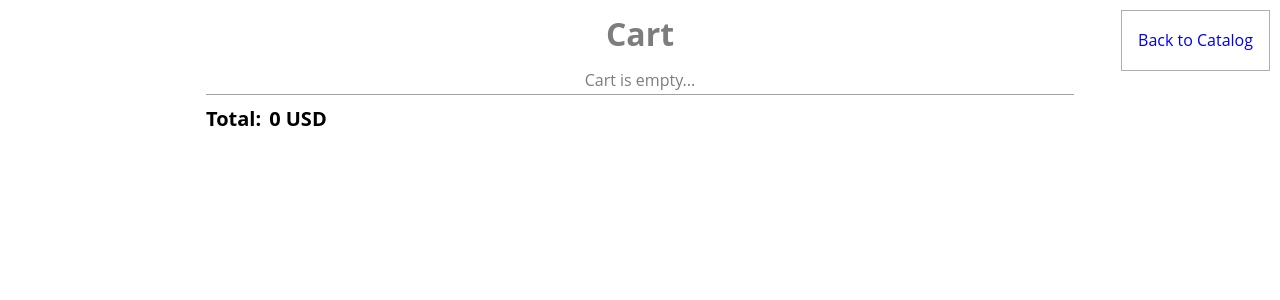
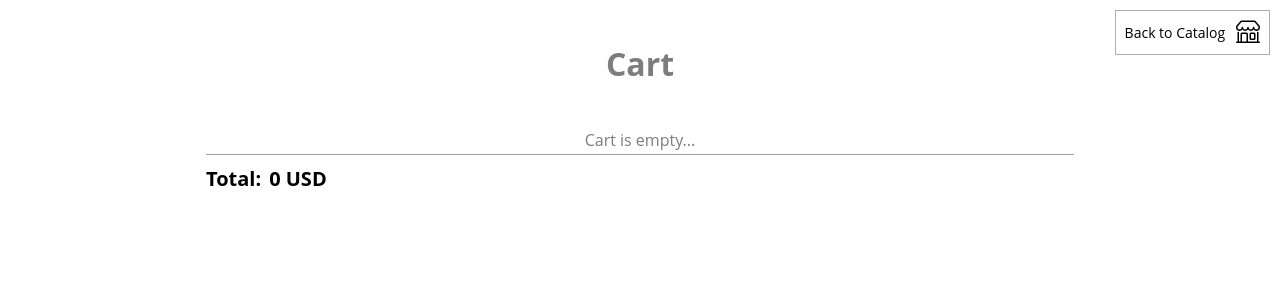
Before and after one commit to User-960/Online-shop, a Vue app: page /cart in a window 1280 px wide. Shown: the top 300 px of the page. Built offline with nearby package versions, Linux system fonts and the light colour scheme.

Commit message:
feat: add styles for components cart and catalog

```diff
--- a/config/webpack.common.js
+++ b/config/webpack.common.js
@@ -83,7 +83,7 @@ module.exports = {
 
       // IMAGE FILES
       {
-        test: /\.(png|jpg|jpeg)$/i,
+        test: /\.(png|jpg|jpeg|svg)$/i,
         use: [
           {
             loader: 'file-loader',
--- a/src/components/v-cart-item.vue
+++ b/src/components/v-cart-item.vue
@@ -6,9 +6,8 @@
       alt="image"
     />
     <div class="v-cart-item__info">
-      <p>{{ cart_item_data.name }}</p>
-      <p>{{ cart_item_data.price }}</p>
-      <p>{{ cart_item_data.article }}</p>
+      <p class="v-cart-item__info_name"><span>Product: </span>{{ cart_item_data.name }}</p>
+      <p class="v-cart-item__info_price"><span>Price: </span>{{ cart_item_data.price }}</p>
     </div>
     <div class="v-cart-item__quantity">
       <p>Quantity: </p>
@@ -28,7 +27,12 @@
         </div>
       </span>
     </div>
-    <button @click="deleteFromCart">Delete</button>
+    <button
+      class="v-cart-item__btn_delete btn"
+      @click="deleteFromCart"
+    >
+      Delete
+    </button>
   </div>
 </template>
 
@@ -79,11 +83,31 @@
     &__img {
       max-width: 50px;
     }
+    &__info_name,
+    &__info_price {
+      font-size: 16px;
+      color: $color-black;
+      font-weight: 700;
+    }
+    &__info_name span,
+    &__info_price span {
+      font-size: 14px;
+      color: $color-dark;
+      font-weight: 400;
+      display: inline-block;
+      width: 80px;
+    }
     &__quantity-span {
       display: flex;
       width: 80px;
       justify-content: space-between;
       user-select: none;
+    }
+    &__btn_delete {
+      background-color: $color-error-light;
+    }
+    &__btn_delete:hover {
+      background-color: $color-error-dark;
     }
   }
   .quantity__btn {
--- a/src/components/v-cart.vue
+++ b/src/components/v-cart.vue
@@ -1,8 +1,13 @@
 <template>
   <div class="v-cart">
     <router-link :to="{ name: 'catalog' }">
-      <div class="v-catalog__link_to_cart">
+      <div class="v-catalog__link_to_shop">
         Back to Catalog
+        <img
+          class="v-catalog__link_to_shop_img"
+          :src="require('../static/images/shop-icon.svg')"
+          alt="shop"
+        />
       </div>
     </router-link>
     <h1 class="v-cart__title">
@@ -87,7 +92,7 @@
 
 .v-cart {
   &__title {
-    margin: 20px auto;
+    margin: 50px auto;
     text-align: center;
   }
   &__cart_empty {
@@ -107,4 +112,23 @@
     margin-left: 8px;
   }
 }
+.v-catalog__link{
+  &_to_shop {
+    position: absolute;
+    top: 10px;
+    right: 10px;
+    padding: $spacing-padding;
+    border: 1px solid #aeaeae;
+    display: flex;
+    justify-content: space-around;
+    width: 155px;
+    color: $color-black;
+    font-size: 14px;
+  }
+  &_to_shop_img {
+    width: 24px;
+    height: 24px;
+    margin-left: 10px;
+  }
+}
 </style>
--- a/src/components/v-catalog-item.vue
+++ b/src/components/v-catalog-item.vue
@@ -57,5 +57,11 @@
   &__image {
     width: 100px;
   }
+  &__name {
+    margin-top: 10px;
+  }
+  &__price {
+    margin: 10px 0px;
+  }
 }
 </style>
--- a/src/components/v-catalog.vue
+++ b/src/components/v-catalog.vue
@@ -2,6 +2,11 @@
   <div class="v-catalog">
     <router-link :to="{ name: 'cart' }">
       <div class="v-catalog__link_to_cart">
+        <img
+          class="v-catalog__link_to_cart_img"
+          :src="require('../static/images/cart-icon.svg')"
+          alt="cart"
+        />
         Cart: {{ CART.length }}
       </div>
     </router-link>
@@ -73,11 +78,18 @@
     position: absolute;
     top: 10px;
     right: 10px;
-    padding: $spacing-padding * 2;
+    padding: $spacing-padding;
     border: 1px solid #aeaeae;
+    display: flex;
+    justify-content: space-around;
+    width: 130px;
+    color: $color-black;
+  }
+  &__link_to_cart_img {
+    width: 27px;
   }
   &__title {
-    margin: 20px auto;
+    margin: 50px auto;
     text-align: center;
   }
 }
--- a/src/static/style/_vars.scss
+++ b/src/static/style/_vars.scss
@@ -10,8 +10,8 @@ $color-green: #26ae68;
 $color-green-light: #26ae68a6;
 // $color-unaccent: #808080;
 // $color-medium: #e8e8e8;
-// $color-error-light: #f25b6b;
-// $color-error-dark: #c54646;
+$color-error-light: #f25b6b;
+$color-error-dark: #c62121;
 // $linear-gradient: linear-gradient(to right, #e2f87c, #d6f567, #c8f151, #b9ee38, #a8eb12);
 
 /* Padding */
```
Also changed, not shown: src/static/images/cart-icon.svg (added), src/static/images/shop-icon.svg (added).
